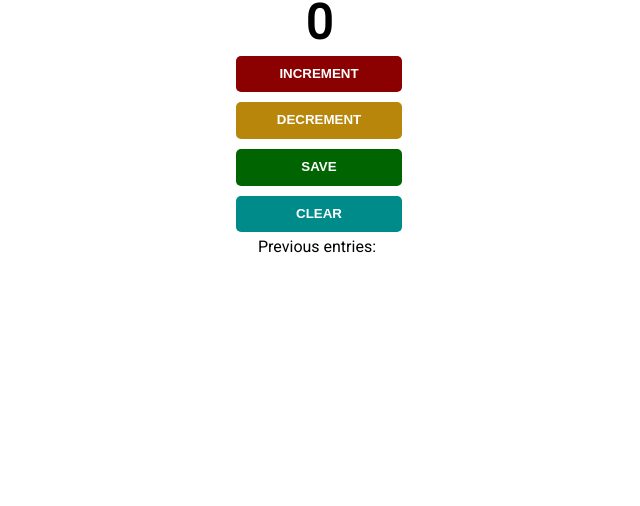
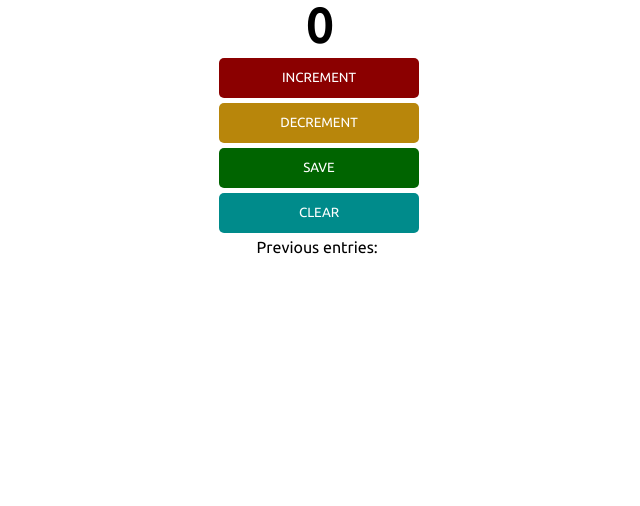
Before and after one commit to xGanimeDx/frontend-projects, a plain HTML site: page passengers_counter/index.html in a window 1280 px wide. Shown: the part 294-800 px from the top of the page, without its empty margins (321-961 px from the left). Drawn offline with Linux system fonts and the light colour scheme.

Commit message:
update passengers counter project

```diff
--- a/passengers_counter/styles.css
+++ b/passengers_counter/styles.css
@@ -1,4 +1,4 @@
-@import url("https://fonts.googleapis.com/css2?family=Roboto&display=swap");
+@import url("https://fonts.googleapis.com/css2?family=Ubuntu&display=swap");
 
 * {
   margin: 0;
@@ -7,7 +7,7 @@
 }
 
 body {
-  font-family: "Roboto", sans-serif;
+  font-family: "Ubuntu", sans-serif;
   height: 100vh;
   display: flex;
   justify-content: center;
@@ -18,6 +18,7 @@ div {
   display: flex;
   align-items: center;
   flex-direction: column;
+  gap: 5px;
 }
 
 h2 {
@@ -25,11 +26,9 @@ h2 {
 }
 
 button {
-  padding: 5px;
-  margin: 5px;
-  width: 75%;
-  line-height: 2;
-  font-weight: bold;
+  font-family: inherit;
+  width: 200px;
+  line-height: 3;
   color: white;
   border: none;
   border-radius: 5px;
```
